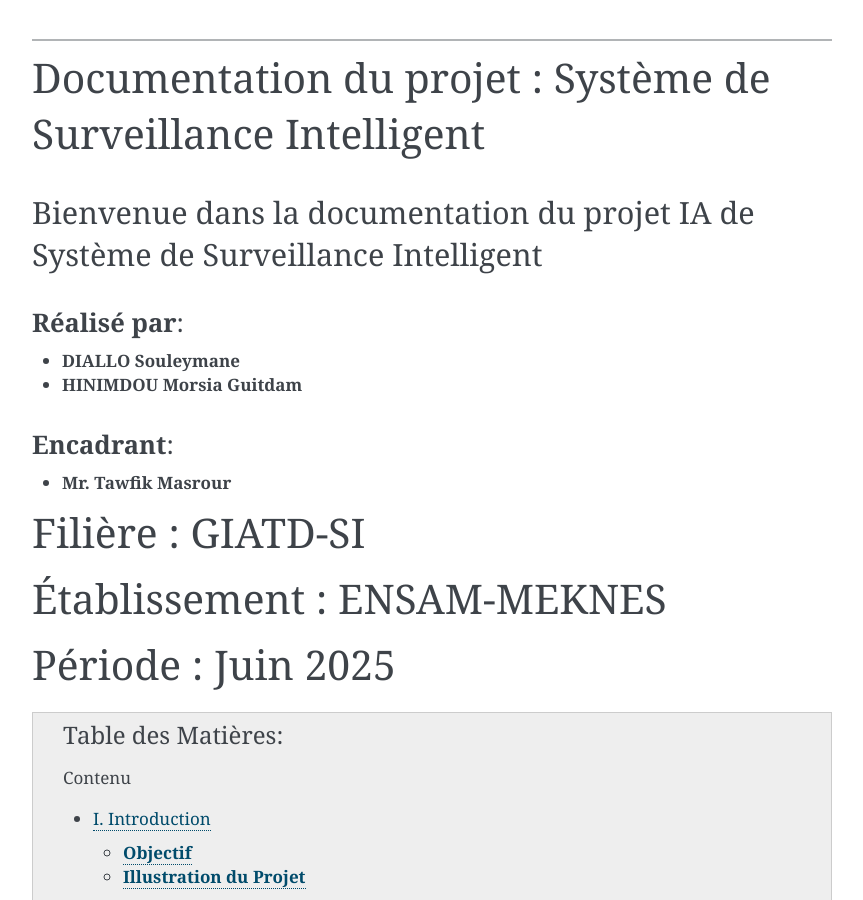
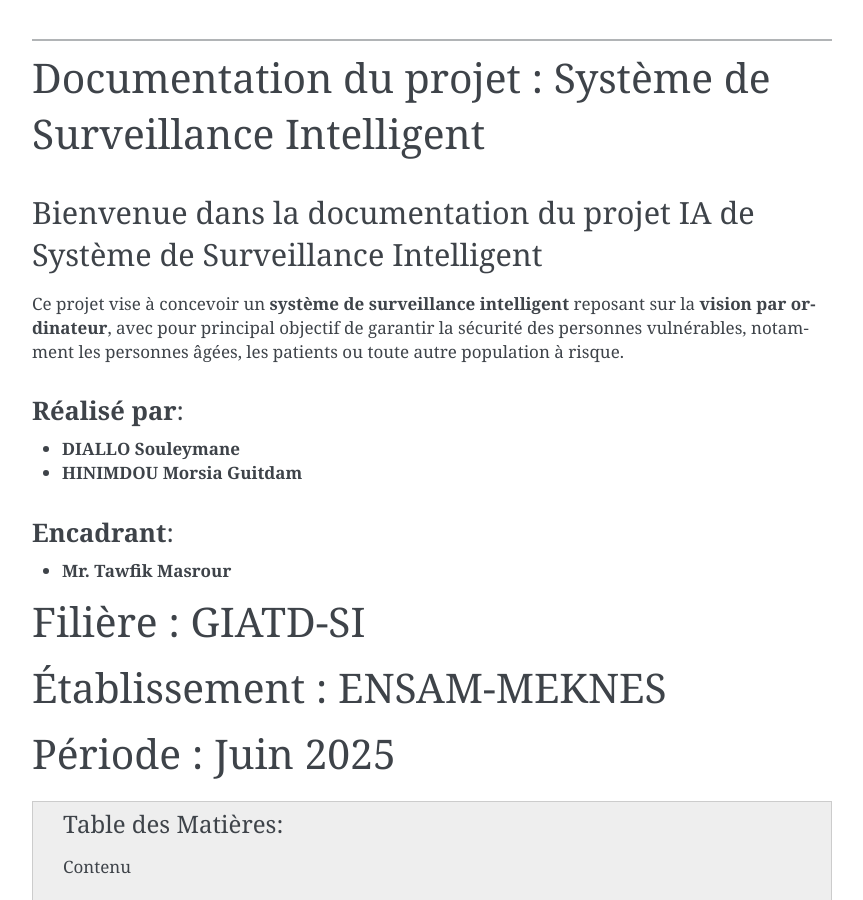
Before and after one commit to SouleymaneDiallo04/Syst-me-de-Surveillance-de-la-posture, a Sphinx documentation site: the page built from docs/source/index.rst, in a window 1280 px wide and 900 px high. Shown: the whole window, without its empty margins (168-1031 px from the left). Built offline with Sphinx 7.4.7, drawn with Linux system fonts in a browser that asks for light colours.

Commit message:
Update index.rst

```diff
--- a/docs/source/index.rst
+++ b/docs/source/index.rst
@@ -6,6 +6,8 @@ Documentation du projet : Système de Surveillance Intelligent
 
 Bienvenue dans la documentation du projet IA de Système de Surveillance Intelligent
 ^^^^^^^^^^^^^^^^^^^^^^^^^^^^^^^^^^^^^^^^^^^^^^^^^^^^^^^^^^^^^^^^^^^^^^^^^^^^^^^^^^^
+
+Ce projet vise à concevoir un **système de surveillance intelligent** reposant sur la **vision par ordinateur**, avec pour principal objectif de garantir la sécurité des personnes vulnérables, notamment les personnes âgées, les patients ou toute autre population à risque.
 
 
 **Réalisé par**:
```
